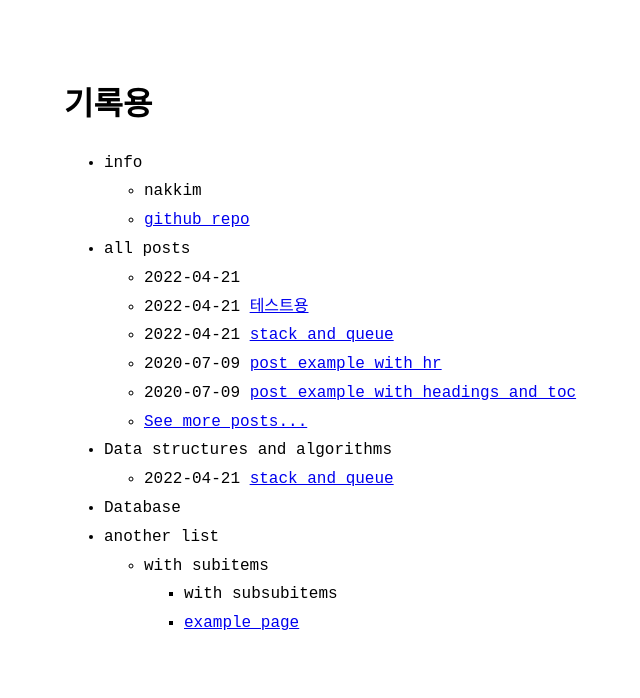
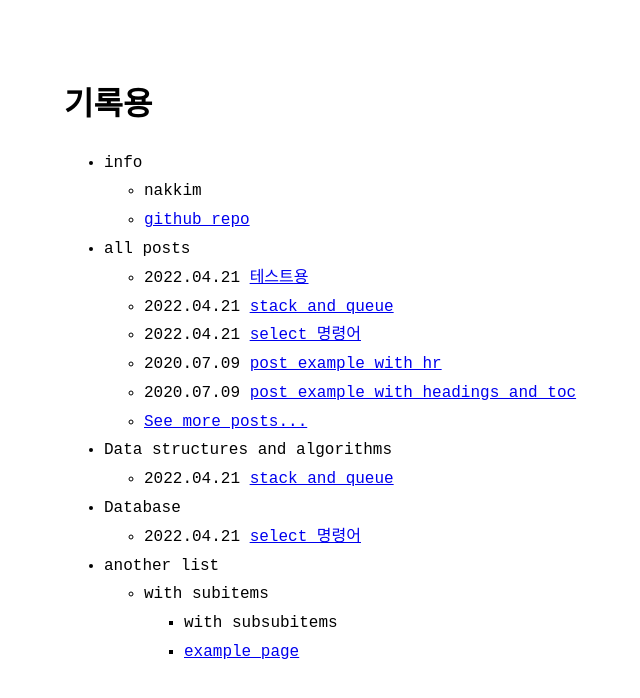
Before and after one commit to rurruur/rurruur.github.io, a Jekyll site: the page built from index.md, in a window 1280 px wide. Shown: the top 698 px of the page, without its empty margins (256-896 px from the left). Built offline with Jekyll 4.4.1, drawn with Linux system fonts in a browser that asks for light colours.

Commit message:
테스트

```diff
--- a/_config.yml
+++ b/_config.yml
@@ -16,7 +16,7 @@ remote_theme: no-style-please # if you are using GitHub Pages, change it to remo
 theme_config:
   appearance: "auto" # can be "light", "dark" or "auto"
   back_home_text: ".." # customize text for homepage link in post layout
-  date_format: "%Y-%m-%d" # customize how date is formatted
+  date_format: "%Y.%m.%d" # customize how date is formatted
   show_description: false # show blog description in home page
 
 sass:
--- a/_posts/2022-04-21-[SQL]-SELECT.md
+++ b/_posts/2022-04-21-SELECT 명령어.md
@@ -1,6 +1,6 @@
 ---
 layout: post
-title: [SQL] SELECT
+title: SELECT 명령어
 category: database
 ---
 
```
